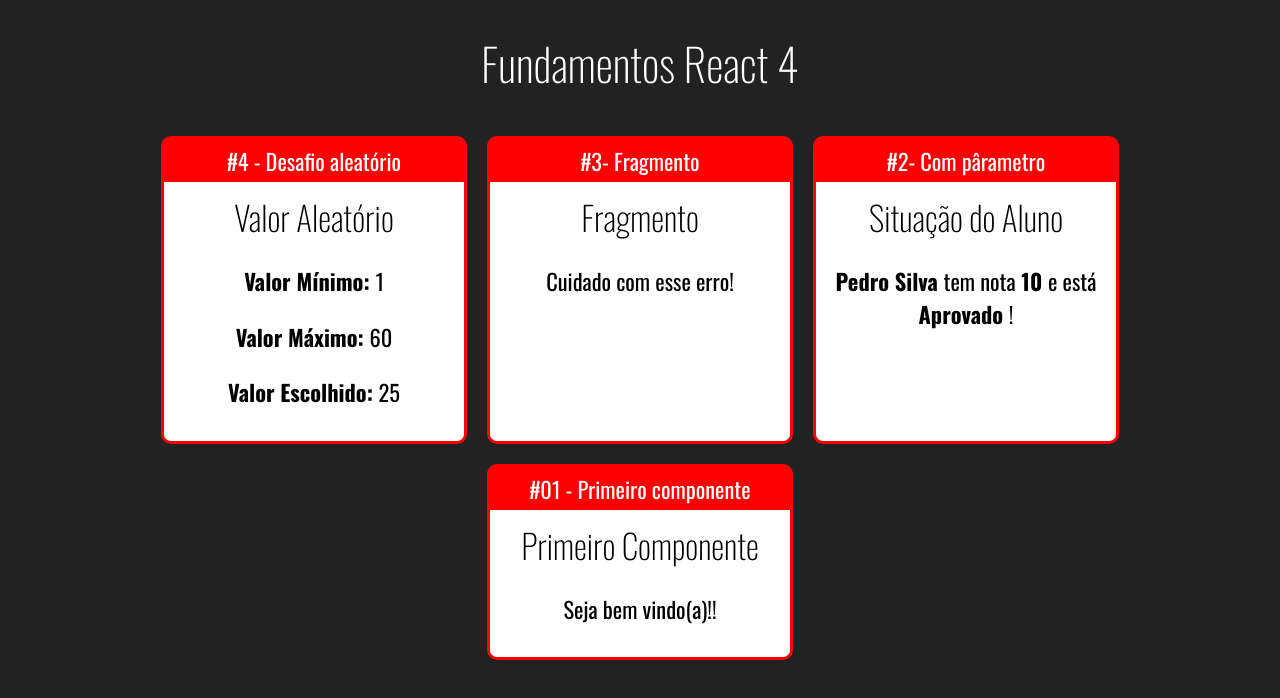
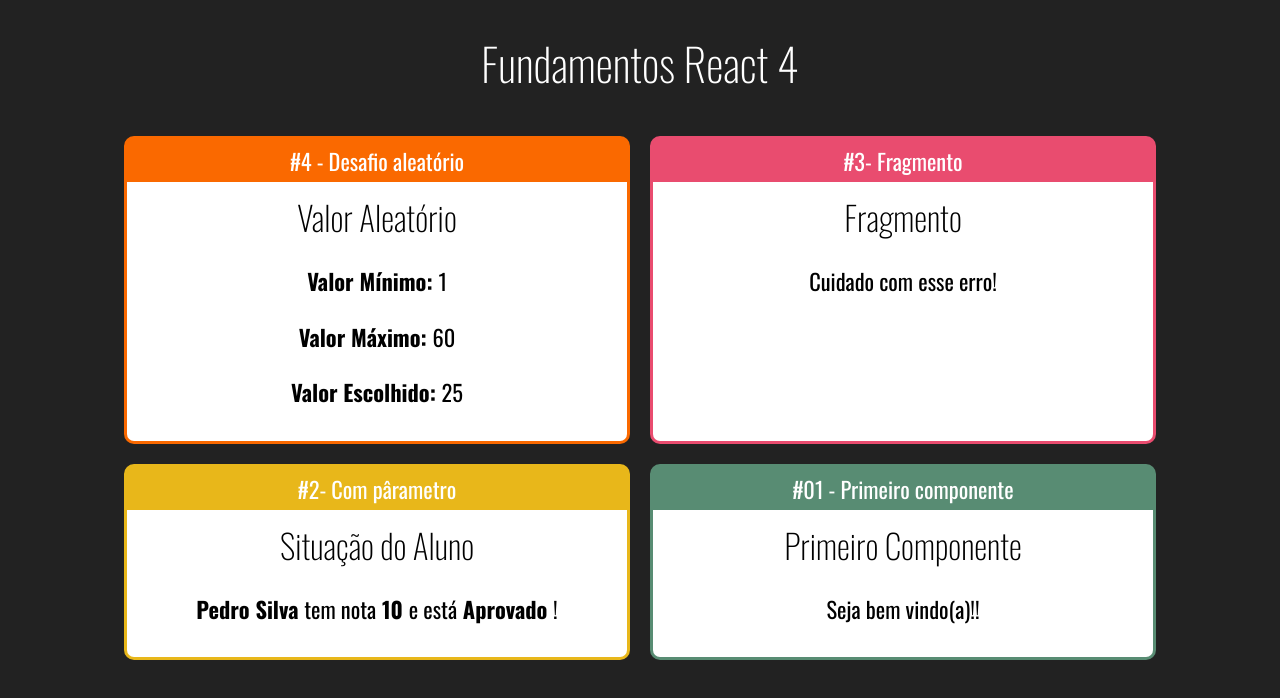
Before and after one commit to GSappio/React-fundamentals, a React (Create React App) app: page / in a window 1280 px wide. Shown: the top 698 px of the page. Built offline with nearby package versions, Linux system fonts and the light colour scheme.

Commit message:
Component card #3

```diff
--- a/src/App.jsx
+++ b/src/App.jsx
@@ -15,22 +15,22 @@
 
     <div className="Cards">
 
-        <Card titulo="#4 - Desafio aleatório">
+        <Card titulo="#4 - Desafio aleatório" color="#FA6900">
             <Aleatorio min={1} max={60} />
         </Card>
 
-        <Card titulo="#3- Fragmento">
+        <Card titulo="#3- Fragmento" color="#E94C6F">
             <Fragmento />
         </Card>
 
-        <Card titulo="#2- Com pârametro">
+        <Card titulo="#2- Com pârametro" color="#E8B71A">
             <ComParametro
                 titulo="Situação do Aluno"
                 aluno="Pedro Silva"
                 nota={9.3} />
         </Card>
 
-        <Card titulo="#01 - Primeiro componente">
+        <Card titulo="#01 - Primeiro componente" color="#588C73">
             <Primeiro></Primeiro>
         </Card>
 
--- a/src/components/layout/Card.css
+++ b/src/components/layout/Card.css
@@ -1,14 +1,14 @@
 .Card {
-    background-color: red;
-    border: 3px solid red;
+
+    border: 3px solid;
     border-radius: 10px;
     overflow: hidden;
     margin: 10px;
 
     display: flex;
     flex-direction: column;
-    max-width: 300px;
-    min-width: 300px;
+    max-width: 500px;
+    min-width: 500px;
 }
 
 .Card .Title {
--- a/src/components/layout/Card.jsx
+++ b/src/components/layout/Card.jsx
@@ -2,8 +2,14 @@
 import React from "react";
 
 export default (props) => {
+
+    const cardStyle = {
+        backgroundColor: props.color || '#F00',
+        borderColor: props.color || '#F00'
+    }
+
     return (
-        <div className="Card">
+        <div className="Card" style={cardStyle}>
 
             <div className="Title">{ props.titulo }</div>
             <div className="Content">
```
